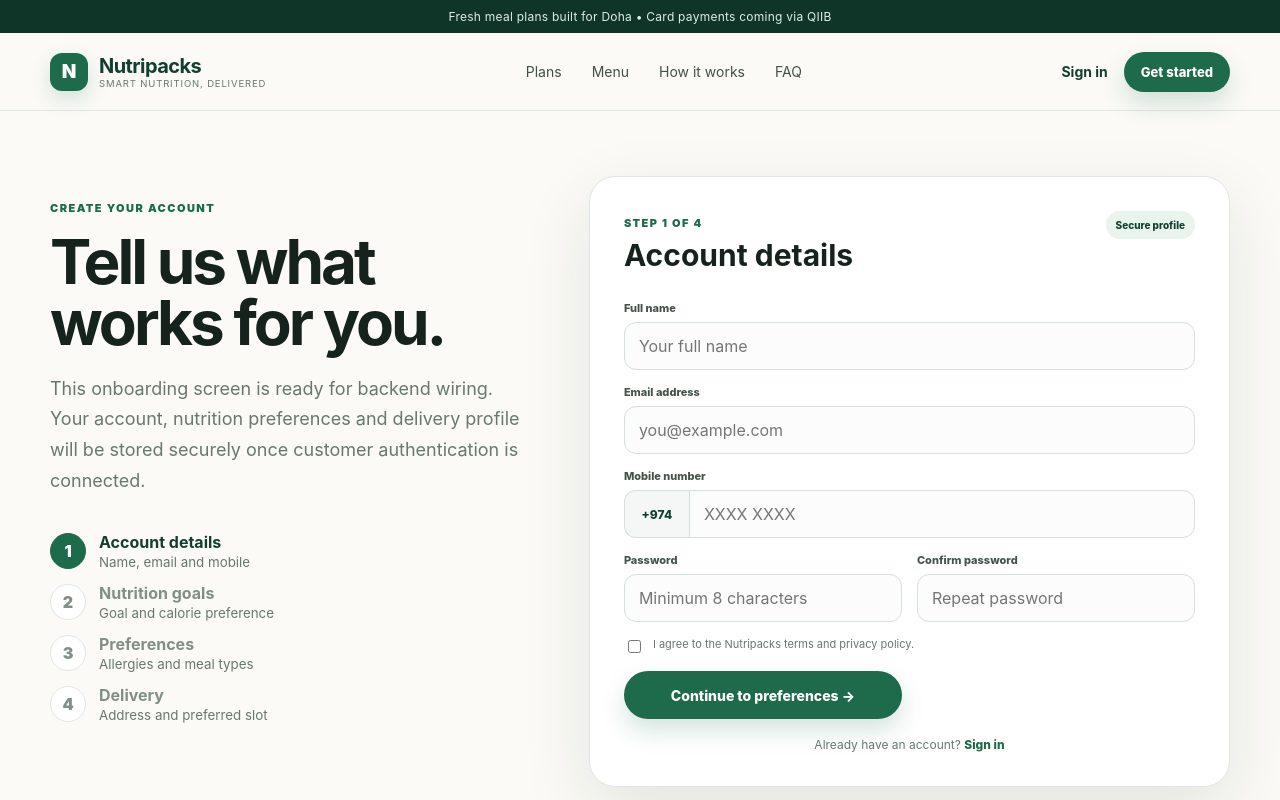
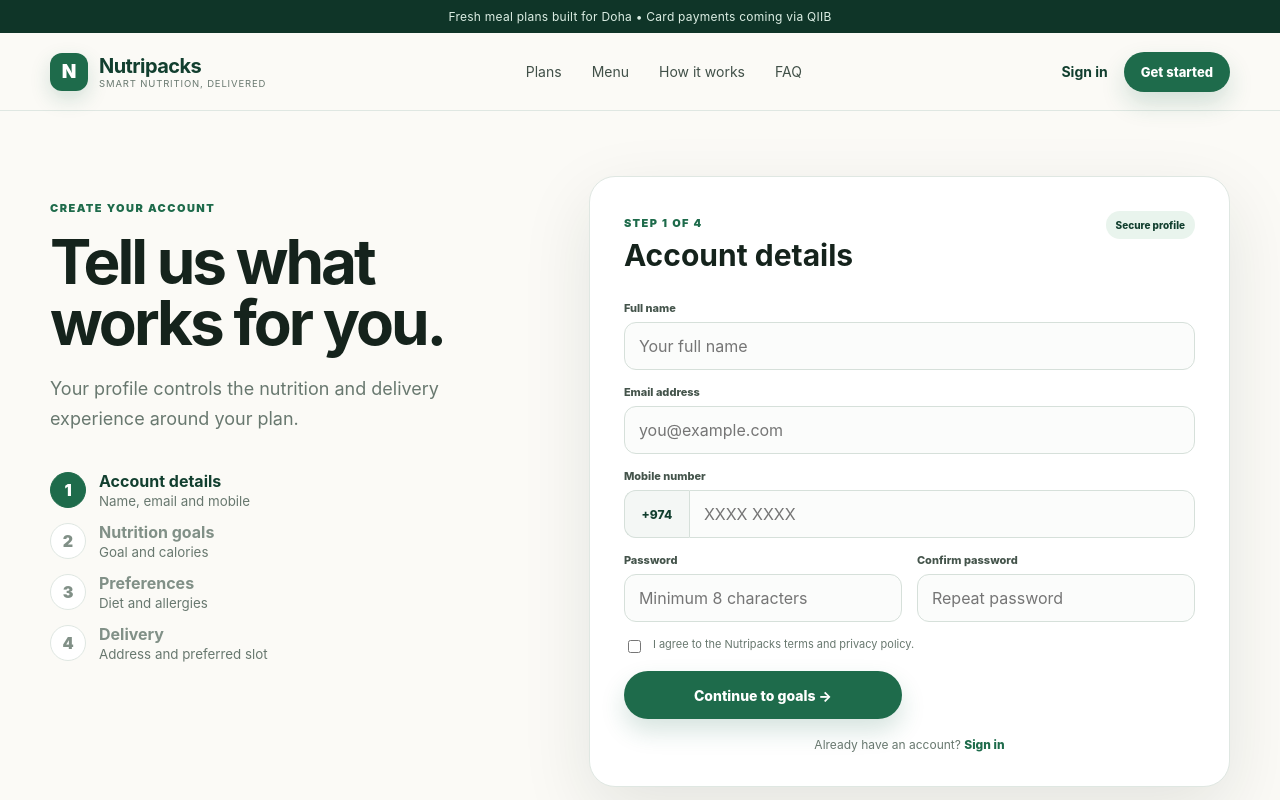
Before and after one commit to testicolos/Nutripacks, a Next.js app: page /signup in a window 1280 px wide. Shown: the top 800 px of the page. Built offline with nearby package versions, Linux system fonts and the light colour scheme.

Commit message:
feat: connect customer signup and onboarding

```diff
--- a/app/signup/page.tsx
+++ b/app/signup/page.tsx
@@ -1,7 +1,50 @@
+'use client';
+
+import { FormEvent, useState } from 'react';
+import { useRouter } from 'next/navigation';
 import SiteHeader from '../components/SiteHeader';
 import SiteFooter from '../components/SiteFooter';
 
 export default function SignupPage() {
+  const router = useRouter();
+  const [step, setStep] = useState(1);
+  const [loading, setLoading] = useState(false);
+  const [error, setError] = useState('');
+
+  async function register(event: FormEvent<HTMLFormElement>) {
+    event.preventDefault();
+    setLoading(true); setError('');
+    const form = new FormData(event.currentTarget);
+    if (form.get('password') !== form.get('confirmPassword')) {
+      setLoading(false); return setError('Passwords do not match.');
+    }
+    const response = await fetch('/api/customer/register', {
+      method: 'POST', headers: { 'Content-Type': 'application/json' },
+      body: JSON.stringify({ fullName: form.get('fullName'), email: form.get('email'), phone: form.get('phone'), password: form.get('password') })
+    });
+    const result = await response.json(); setLoading(false);
+    if (!response.ok) return setError(result.error || 'Unable to create account.');
+    setStep(2);
+  }
+
+  async function saveProfile(event: FormEvent<HTMLFormElement>, nextStep: number) {
+    event.preventDefault(); setLoading(true); setError('');
+    const form = new FormData(event.currentTarget);
+    const payload: Record<string, unknown> = {};
+    if (step === 2) { payload.goal = form.get('goal'); payload.caloriePreference = form.get('caloriePreference'); }
+    if (step === 3) {
+      payload.dietaryPreferences = String(form.get('dietaryPreferences') || '').split(',').map(v => v.trim()).filter(Boolean);
+      payload.allergies = String(form.get('allergies') || '').split(',').map(v => v.trim()).filter(Boolean);
+    }
+    if (step === 4) { payload.deliveryAddress = form.get('deliveryAddress'); payload.deliveryZone = form.get('deliveryZone'); payload.deliverySlot = form.get('deliverySlot'); }
+    const response = await fetch('/api/customer/profile', { method: 'PUT', headers: { 'Content-Type': 'application/json' }, body: JSON.stringify(payload) });
+    const result = await response.json(); setLoading(false);
+    if (!response.ok) return setError(result.error || 'Unable to save your profile.');
+    if (nextStep > 4) { router.push('/account'); router.refresh(); } else setStep(nextStep);
+  }
+
+  const titles = ['Account details', 'Nutrition goals', 'Preferences', 'Delivery'];
+
   return (
     <main className="siteShell">
       <SiteHeader />
@@ -9,26 +52,48 @@ export default function SignupPage() {
         <div className="onboardingIntro">
           <span className="eyebrow">Create your account</span>
           <h1>Tell us what works for you.</h1>
-          <p className="lead">This onboarding screen is ready for backend wiring. Your account, nutrition preferences and delivery profile will be stored securely once customer authentication is connected.</p>
+          <p className="lead">Your profile controls the nutrition and delivery experience around your plan.</p>
           <div className="onboardingSteps">
-            <div className="step active"><span>1</span><div><strong>Account details</strong><small>Name, email and mobile</small></div></div>
-            <div className="step"><span>2</span><div><strong>Nutrition goals</strong><small>Goal and calorie preference</small></div></div>
-            <div className="step"><span>3</span><div><strong>Preferences</strong><small>Allergies and meal types</small></div></div>
-            <div className="step"><span>4</span><div><strong>Delivery</strong><small>Address and preferred slot</small></div></div>
+            {titles.map((title, index) => <div className={`step ${step === index + 1 ? 'active' : ''}`} key={title}><span>{index + 1}</span><div><strong>{title}</strong><small>{index === 0 ? 'Name, email and mobile' : index === 1 ? 'Goal and calories' : index === 2 ? 'Diet and allergies' : 'Address and preferred slot'}</small></div></div>)}
           </div>
         </div>
         <div className="formCard">
-          <div className="formHeader"><div><span className="eyebrow">Step 1 of 4</span><h2>Account details</h2></div><span className="secureBadge">Secure profile</span></div>
-          <form className="formGrid" action="/checkout">
-            <label className="field full"><span>Full name</span><input type="text" placeholder="Your full name" required /></label>
-            <label className="field full"><span>Email address</span><input type="email" placeholder="you@example.com" required /></label>
-            <label className="field full"><span>Mobile number</span><div className="phoneField"><span>+974</span><input type="tel" placeholder="XXXX XXXX" required /></div></label>
-            <label className="field"><span>Password</span><input type="password" placeholder="Minimum 8 characters" minLength={8} required /></label>
-            <label className="field"><span>Confirm password</span><input type="password" placeholder="Repeat password" minLength={8} required /></label>
+          <div className="formHeader"><div><span className="eyebrow">Step {step} of 4</span><h2>{titles[step - 1]}</h2></div><span className="secureBadge">Secure profile</span></div>
+
+          {step === 1 && <form className="formGrid" onSubmit={register}>
+            <label className="field full"><span>Full name</span><input name="fullName" type="text" placeholder="Your full name" required /></label>
+            <label className="field full"><span>Email address</span><input name="email" type="email" placeholder="you@example.com" required /></label>
+            <label className="field full"><span>Mobile number</span><div className="phoneField"><span>+974</span><input name="phone" type="tel" placeholder="XXXX XXXX" required /></div></label>
+            <label className="field"><span>Password</span><input name="password" type="password" placeholder="Minimum 8 characters" minLength={8} required /></label>
+            <label className="field"><span>Confirm password</span><input name="confirmPassword" type="password" placeholder="Repeat password" minLength={8} required /></label>
             <label className="checkboxField full"><input type="checkbox" required /><span>I agree to the Nutripacks terms and privacy policy.</span></label>
-            <button className="button buttonPrimary fullButton" type="submit">Continue to preferences →</button>
-          </form>
-          <p className="formNote">Already have an account? <a href="#">Sign in</a></p>
+            {error && <p className="formNote full" style={{ color: '#a33' }}>{error}</p>}
+            <button className="button buttonPrimary fullButton" type="submit" disabled={loading}>{loading ? 'Creating account…' : 'Continue to goals →'}</button>
+          </form>}
+
+          {step === 2 && <form className="formGrid" onSubmit={(e) => saveProfile(e, 3)}>
+            <label className="field full"><span>Main goal</span><select name="goal" defaultValue="balanced"><option value="balanced">Balanced nutrition</option><option value="fat_loss">Fat loss</option><option value="performance">Performance</option><option value="muscle_gain">Muscle gain</option></select></label>
+            <label className="field full"><span>Daily calorie preference</span><input name="caloriePreference" type="number" min="1000" max="5000" placeholder="e.g. 2000" /></label>
+            {error && <p className="formNote full" style={{ color: '#a33' }}>{error}</p>}
+            <button className="button buttonPrimary fullButton" type="submit" disabled={loading}>{loading ? 'Saving…' : 'Continue to preferences →'}</button>
+          </form>}
+
+          {step === 3 && <form className="formGrid" onSubmit={(e) => saveProfile(e, 4)}>
+            <label className="field full"><span>Dietary preferences</span><input name="dietaryPreferences" type="text" placeholder="e.g. high protein, low carb (comma separated)" /></label>
+            <label className="field full"><span>Allergies</span><input name="allergies" type="text" placeholder="e.g. nuts, dairy (comma separated)" /></label>
+            {error && <p className="formNote full" style={{ color: '#a33' }}>{error}</p>}
+            <button className="button buttonPrimary fullButton" type="submit" disabled={loading}>{loading ? 'Saving…' : 'Continue to delivery →'}</button>
+          </form>}
+
+          {step === 4 && <form className="formGrid" onSubmit={(e) => saveProfile(e, 5)}>
+            <label className="field full"><span>Delivery address</span><input name="deliveryAddress" type="text" placeholder="Building, street, area" required /></label>
+            <label className="field"><span>Delivery zone</span><input name="deliveryZone" type="text" placeholder="Doha / Lusail / etc." required /></label>
+            <label className="field"><span>Preferred slot</span><select name="deliverySlot" defaultValue="evening"><option value="morning">Morning</option><option value="afternoon">Afternoon</option><option value="evening">Evening</option></select></label>
+            {error && <p className="formNote full" style={{ color: '#a33' }}>{error}</p>}
+            <button className="button buttonPrimary fullButton" type="submit" disabled={loading}>{loading ? 'Saving…' : 'Finish setup →'}</button>
+          </form>}
+
+          <p className="formNote">Already have an account? <a href="/login">Sign in</a></p>
         </div>
       </section>
       <SiteFooter />
```
